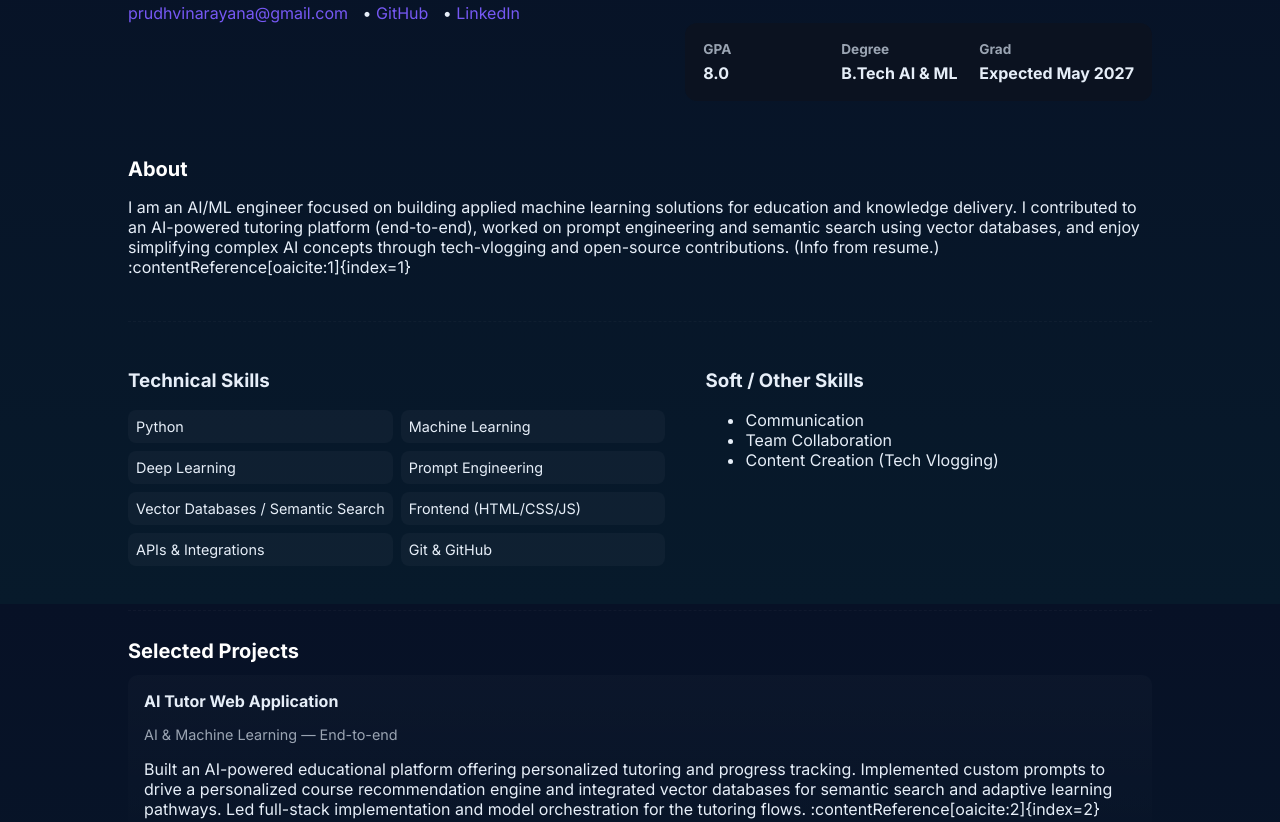
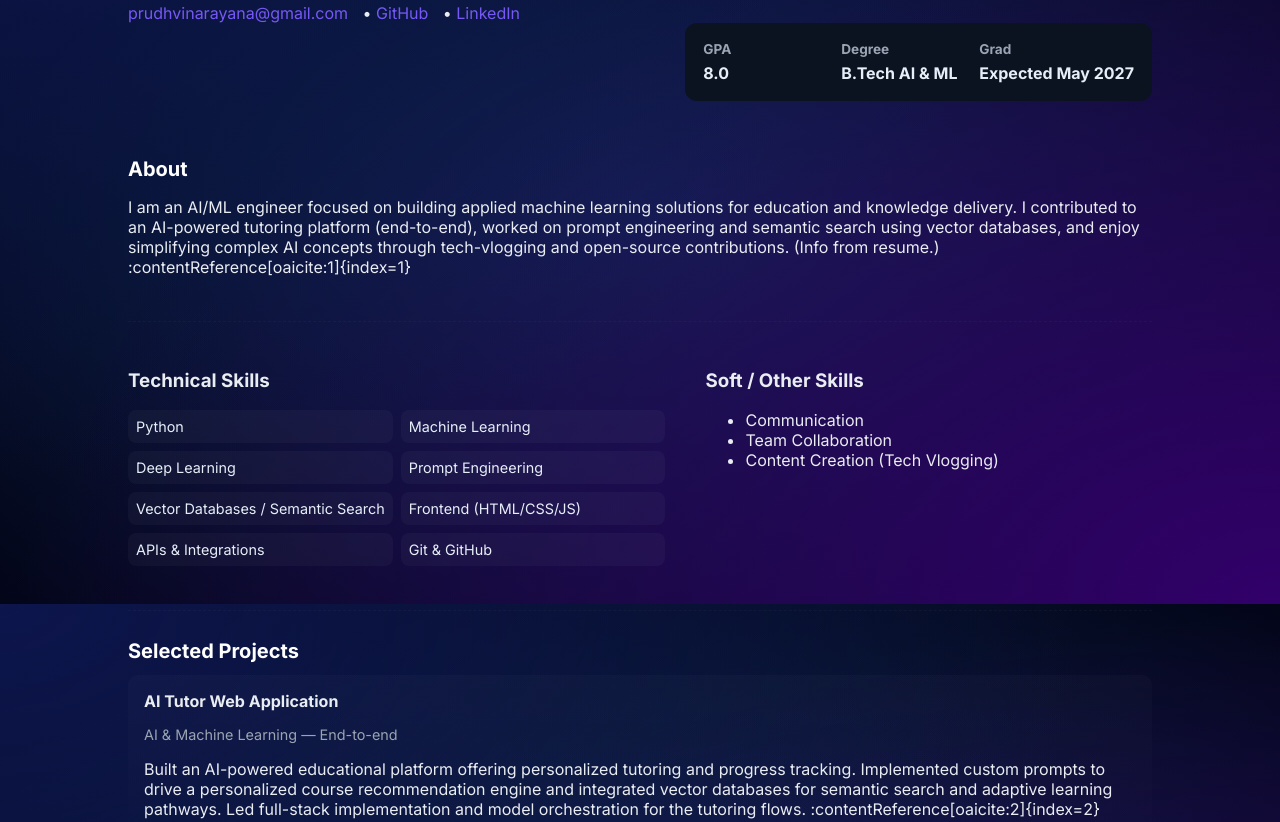
Before and after one commit to 4prudhviN/Portfolio, a plain HTML site: page index.html in a window 1280 px wide. Shown: the part 196-1018 px from the top of the page. Drawn offline with Linux system fonts and the light colour scheme.

Commit message:
Update styles.css

```diff
--- a/styles.css
+++ b/styles.css
@@ -5,35 +5,115 @@
 }
 
 *{box-sizing:border-box}
-html,body{height:100%; margin:0; background:linear-gradient(180deg,#071126 0%, #071a2b 100%); color:var(--text)}
+
+html, body{
+  height:100%;
+  margin:0;
+  background:
+      radial-gradient(at top left, #0d164d, transparent 60%),
+      radial-gradient(at bottom right, #32006b, transparent 70%),
+      radial-gradient(at center, #0d274d, #030519);
+  color: #e9ecf1;
+}
+
 .container{max-width:1080px;margin:0 auto;padding:28px}
+
 .hero{padding:48px 0}
+
 .hero-left h1{margin:0;font-size:2.1rem;letter-spacing:0.6px}
+
 .role{color:var(--accent);font-weight:600;margin-top:6px}
+
 .tagline{color:var(--muted);margin:14px 0 20px 0;max-width:680px}
+
 .contact a{color:var(--text);text-decoration:none;margin-right:10px;opacity:0.95}
+
 .hero-right{float:right}
-.card.stats{background:var(--card);padding:18px;border-radius:12px;color:var(--text);display:flex;gap:18px}
+
+.card.stats{
+  background:var(--card);
+  padding:18px;
+  border-radius:12px;
+  color:var(--text);
+  display:flex;
+  gap:18px
+}
 .card.stats div{min-width:120px}
 .card.stats strong{display:block;color:var(--muted);font-size:0.85rem}
 .card.stats span{display:block;font-weight:700;margin-top:6px}
 
 .main{padding-bottom:60px;clear:both}
-.section{padding:28px 0;border-bottom:1px dashed rgba(255,255,255,0.03)}
-.section h2{margin:0 0 12px 0;color:#fff;font-size:1.25rem}
-.split{display:flex;gap:40px;flex-wrap:wrap}
-.skills-grid{display:grid;grid-template-columns:repeat(2,minmax(160px,1fr));gap:8px;list-style:none;padding:0}
-.skills-grid li{background:var(--glass);padding:8px;border-radius:8px;color:var(--text);font-size:0.9rem}
 
-.project{background:linear-gradient(180deg, rgba(255,255,255,0.02), transparent);padding:16px;border-radius:10px;margin-bottom:12px}
+.section{
+  padding:28px 0;
+  border-bottom:1px dashed rgba(255,255,255,0.03)
+}
+
+.section h2{
+  margin:0 0 12px 0;
+  color:#fff;
+  font-size:1.25rem
+}
+
+.split{
+  display:flex;
+  gap:40px;
+  flex-wrap:wrap
+}
+
+.skills-grid{
+  display:grid;
+  grid-template-columns:repeat(2,minmax(160px,1fr));
+  gap:8px;
+  list-style:none;
+  padding:0
+}
+
+.skills-grid li{
+  background:var(--glass);
+  padding:8px;
+  border-radius:8px;
+  color:var(--text);
+  font-size:0.9rem
+}
+
+.project{
+  background:linear-gradient(180deg, rgba(255,255,255,0.02), transparent);
+  padding:16px;
+  border-radius:10px;
+  margin-bottom:12px
+}
+
 .project h4{margin:0}
-.muted{color:var(--muted);font-size:0.9rem;margin-bottom:8px}
-.project-tech{font-size:0.85rem;color:var(--muted);margin-top:8px}
+
+.muted{
+  color:var(--muted);
+  font-size:0.9rem;
+  margin-bottom:8px
+}
+
+.project-tech{
+  font-size:0.85rem;
+  color:var(--muted);
+  margin-top:8px
+}
+
 .job{margin-bottom:14px}
-.small{color:var(--muted);font-size:0.85rem}
+
+.small{
+  color:var(--muted);
+  font-size:0.85rem
+}
 
 .contact a{color:var(--accent)}
-.footer{padding:18px 0;color:var(--muted);text-align:center;border-top:1px solid rgba(255,255,255,0.02)}
+
+.footer{
+  padding:18px 0;
+  color:var(--muted);
+  text-align:center;
+  border-top:1px solid rgba(255,255,255,0.02)
+}
+
 @media (max-width:720px){
   .split{flex-direction:column}
   .hero-right{float:none;margin-top:18px}
```
